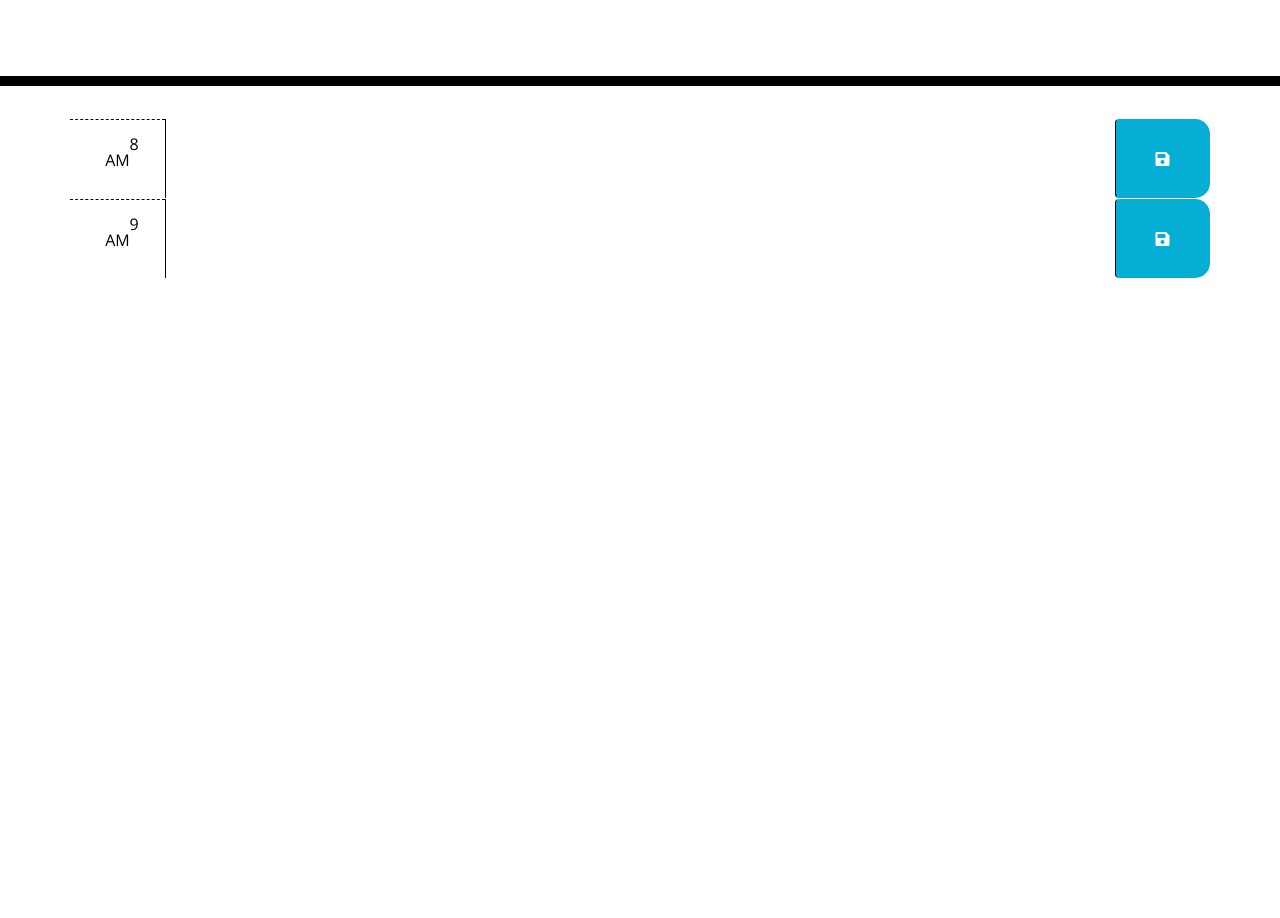
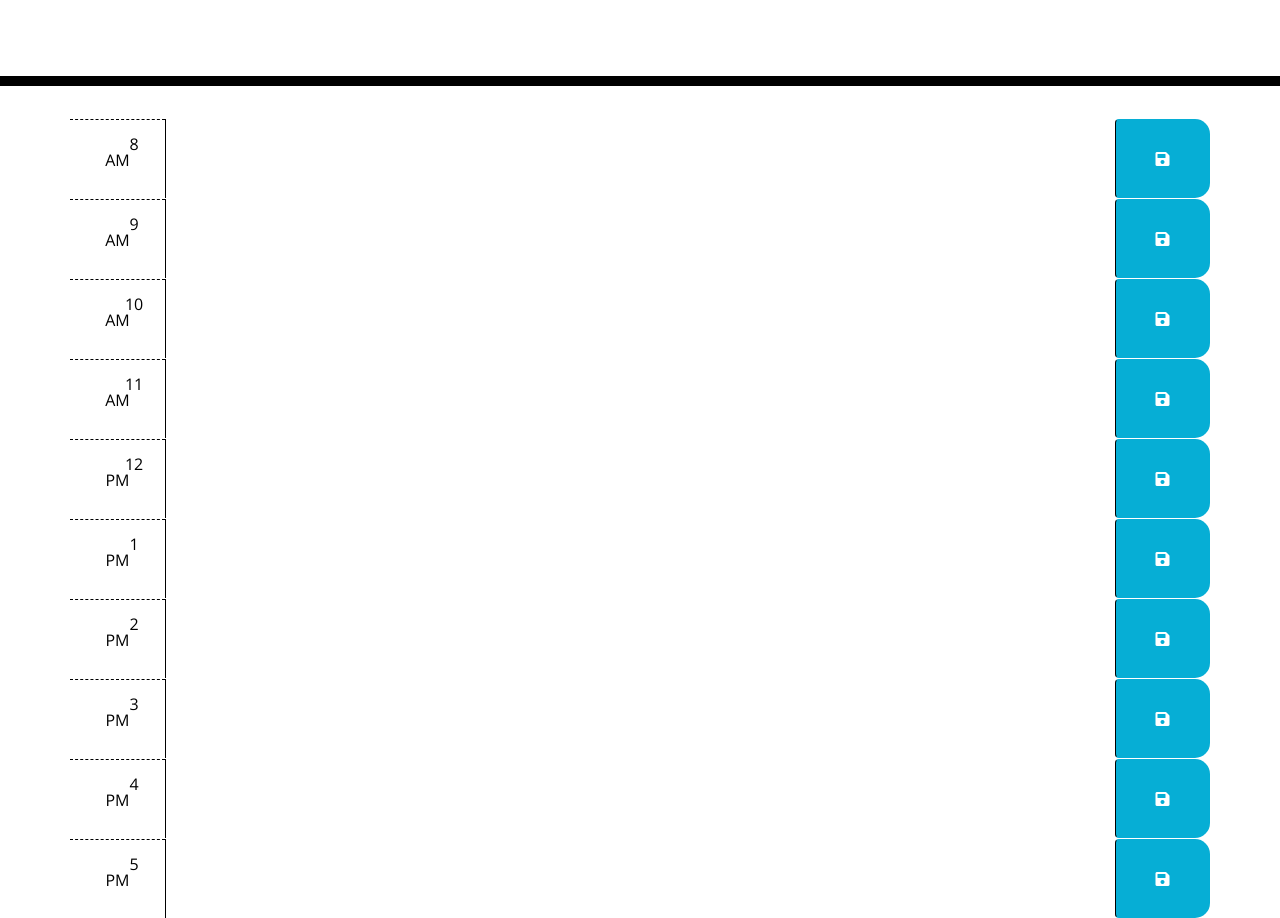
Before and after one commit to nverhulp/work-day-scheduler, a plain HTML site: page index.html in a window 1280 px wide. Shown: the part 182-1100 px from the top of the page. Before the commit the page ends 800 px from the top, so only its background shows below. Drawn offline with nearby package versions, Linux system fonts and the light colour scheme.

Commit message:
added timeblocks for 10 am to 5 pm

```diff
--- a/index.html
+++ b/index.html
@@ -43,6 +43,70 @@
       <button class="btn saveBtn col-md-1"><i class="fas fa-save"></i></button>
     </div>
 
+    <div id="hour10" class="row time-block">
+      <div class="col-md-1 hour">
+        10 AM
+      </div>
+      <textarea class="col-md-10 description"></textarea>
+      <button class="btn saveBtn col-md-1"><i class="fas fa-save"></i></button>
+    </div>
+
+    <div id="hour11" class="row time-block">
+      <div class="col-md-1 hour">
+        11 AM
+      </div>
+      <textarea class="col-md-10 description"></textarea>
+      <button class="btn saveBtn col-md-1"><i class="fas fa-save"></i></button>
+    </div>
+
+    <div id="hour12" class="row time-block">
+      <div class="col-md-1 hour">
+        12 PM
+      </div>
+      <textarea class="col-md-10 description"></textarea>
+      <button class="btn saveBtn col-md-1"><i class="fas fa-save"></i></button>
+    </div>
+
+    <div id="hour13" class="row time-block">
+      <div class="col-md-1 hour">
+        1 PM
+      </div>
+      <textarea class="col-md-10 description"></textarea>
+      <button class="btn saveBtn col-md-1"><i class="fas fa-save"></i></button>
+    </div>
+
+    <div id="hour14" class="row time-block">
+      <div class="col-md-1 hour">
+        2 PM
+      </div>
+      <textarea class="col-md-10 description"></textarea>
+      <button class="btn saveBtn col-md-1"><i class="fas fa-save"></i></button>
+    </div>
+
+    <div id="hour15" class="row time-block">
+      <div class="col-md-1 hour">
+        3 PM
+      </div>
+      <textarea class="col-md-10 description"></textarea>
+      <button class="btn saveBtn col-md-1"><i class="fas fa-save"></i></button>
+    </div>
+
+    <div id="hour16" class="row time-block">
+      <div class="col-md-1 hour">
+        4 PM
+      </div>
+      <textarea class="col-md-10 description"></textarea>
+      <button class="btn saveBtn col-md-1"><i class="fas fa-save"></i></button>
+    </div>
+
+    <div id="hour17" class="row time-block">
+      <div class="col-md-1 hour">
+        5 PM
+      </div>
+      <textarea class="col-md-10 description"></textarea>
+      <button class="btn saveBtn col-md-1"><i class="fas fa-save"></i></button>
+    </div>
+
   </div>
 
   <script src="https://code.jquery.com/jquery-3.4.1.min.js"></script>
```
